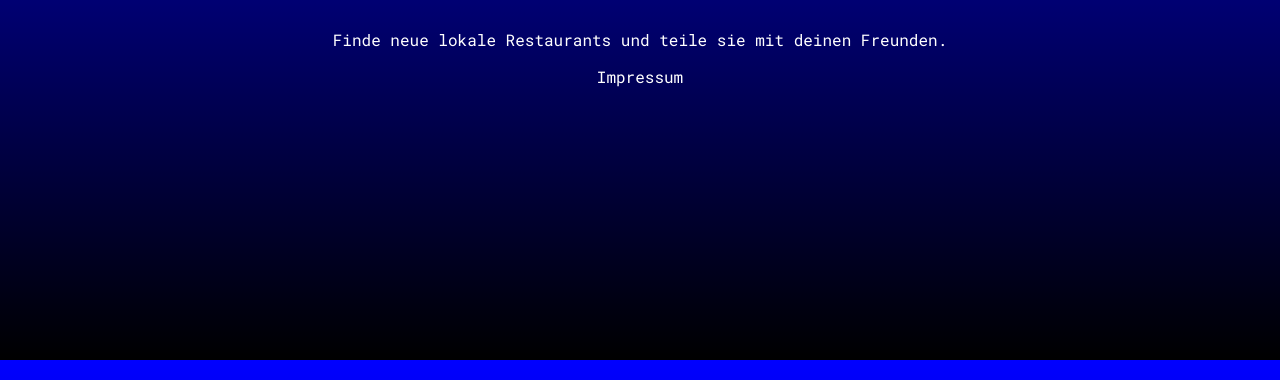
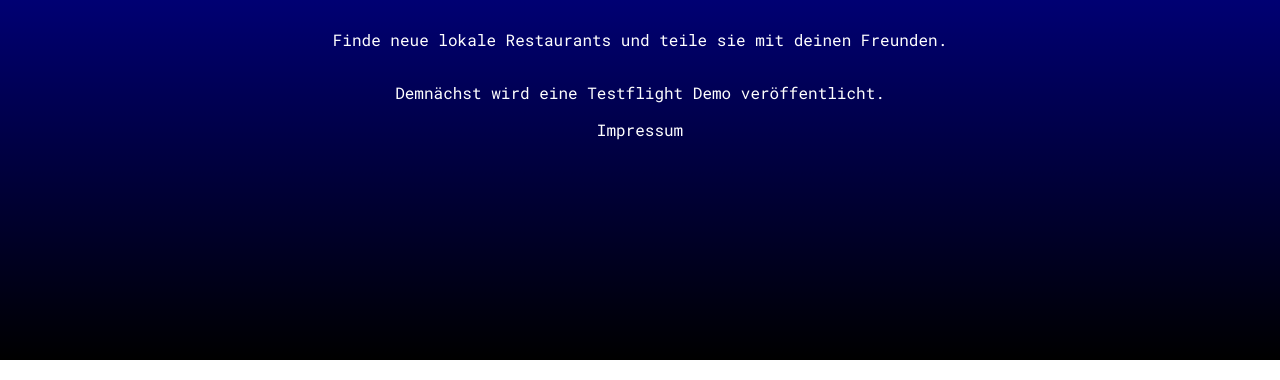
Before and after one commit to JonasMahlburg/Restaurant_Finder_Web, a plain HTML site: page index.html in a window 1280 px wide. Shown: the part 440-820 px from the top of the page. Drawn offline with Linux system fonts and the light colour scheme.

Commit message:
fix: fixing some issus in style

```diff
--- a/imprint.css
+++ b/imprint.css
@@ -2,6 +2,16 @@
     font-family: RobotoMono;
     src: url(fonts/RobotoMono-VariableFont_wght.ttf);
 }
+
+html, body {
+    height: 100%;
+    overflow-y: hidden; /* verhindert vertikale Scrollbar */
+}
+
+* {
+    box-sizing: border-box;
+}
+
 body{
     display: flex;
     align-items: center;
@@ -9,6 +19,8 @@ body{
     justify-content: center;
     background: linear-gradient(to bottom, blue, black);
     background-attachment: fixed;
+    background-repeat: no-repeat;
+    background-size: cover;
     min-height: 100vh;
     margin: 0;
     color: white;
@@ -34,7 +46,7 @@ header{
 }
 
 .backBtn:hover{
-    color: red;
+    text-decoration: underline;
 }
 
 .imprintClass{
@@ -42,7 +54,7 @@ header{
         align-items: center;
         flex-direction: column;
         justify-content: center;
-        border: 2px, solid;
+        border: 2px, solid, white;
         border-radius: 15px;
         padding: 20px;
         padding-top: 0;
--- a/index.html
+++ b/index.html
@@ -18,6 +18,7 @@
         <article class="description">
             <p>Die neue Art um Restaurants in deiner Nähe zu finden.</p>
             <p>Finde neue lokale Restaurants und teile sie mit deinen Freunden.</p>
+            <p>Demnächst wird eine Testflight Demo veröffentlicht.</p>
         </arcticle>
     </Section>
 
--- a/style.css
+++ b/style.css
@@ -1,6 +1,15 @@
 @font-face {
     font-family: RobotoMono;
     src: url(fonts/RobotoMono-VariableFont_wght.ttf);
+}
+
+html, body {
+    height: 100%;
+    overflow-y: hidden; /* verhindert vertikale Scrollbar */
+}
+
+* {
+    box-sizing: border-box;
 }
 
 body {
@@ -9,6 +18,8 @@ body {
     flex-direction: column;
     background: linear-gradient(to bottom, blue, black);
     background-attachment: fixed;
+    background-repeat: no-repeat;
+    background-size: cover;
     min-height: 100vh;
     margin: 0;
     padding: 10px;
@@ -27,9 +38,7 @@ header {
     text-decoration: none;
 }
 .imprintLink:hover{
-    color: red;
-    text-decoration: dotted;
-    font-size: larger;
+    text-decoration:underline ;
 }
 
 .logo {
```
Also changed, not shown: imprint.html (+1 -1 lines).
